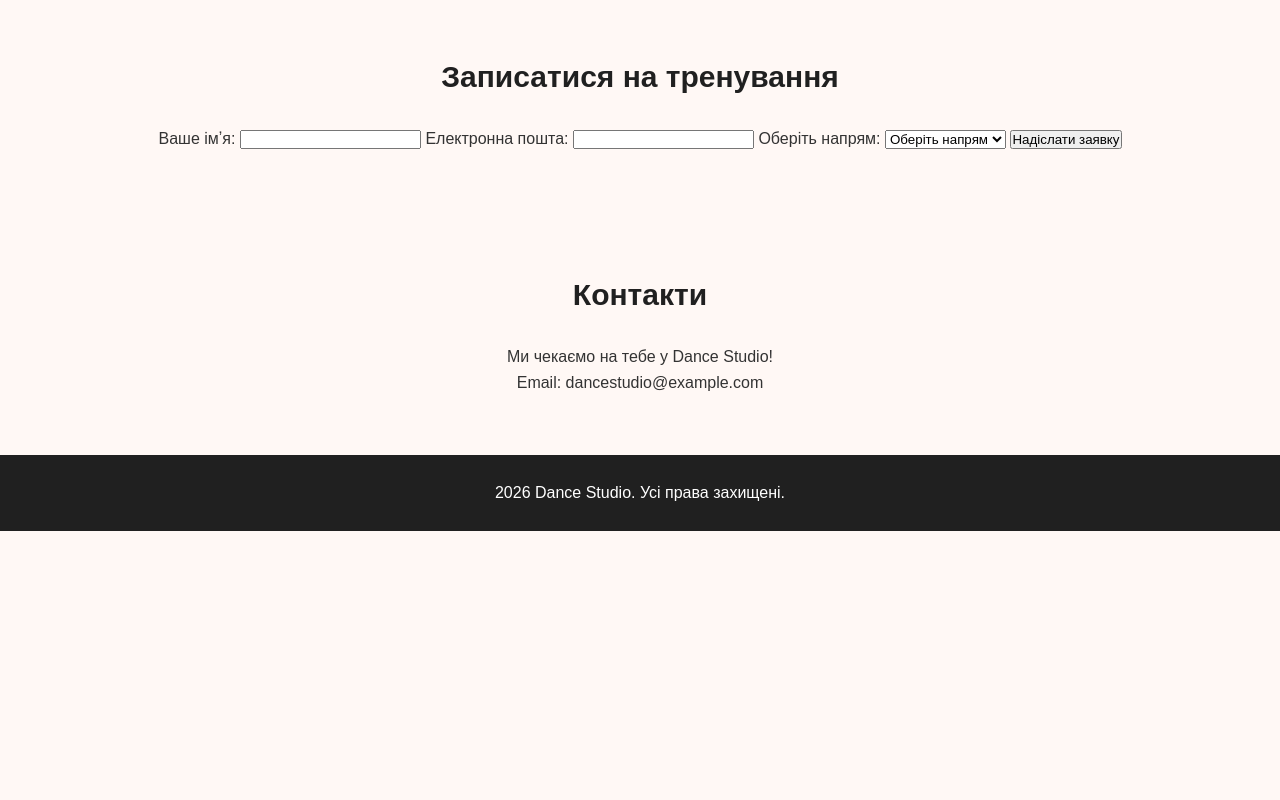
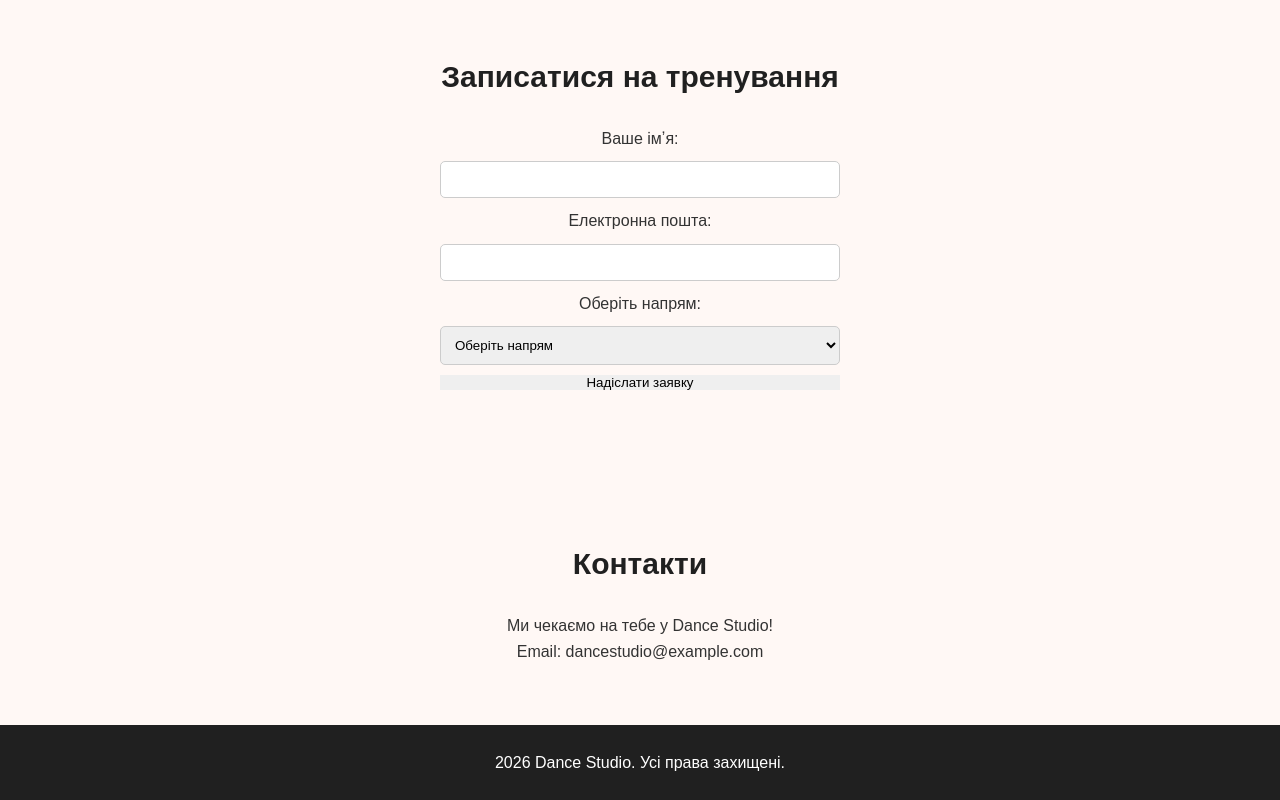
Before and after one commit to polinakravets07-cmd/dance.studio.lab3, a plain HTML site: page index.html in a window 1280 px wide. Shown: the part 1616-2416 px from the top of the page. Before the commit the page ends 2147 px from the top, so only its background shows below. Drawn offline with Linux system fonts and the light colour scheme.

Commit message:
Update style.css

```diff
--- a/style.css
+++ b/style.css
@@ -139,3 +139,22 @@ nav a.active {
 .filters button:hover {
     background-color: #b8cfaa;
 }
+#bookingForm {
+    display: flex;
+    flex-direction: column;
+    gap: 10px;
+    max-width: 400px;
+    margin: 20px auto;
+}
+#bookingForm input,
+#bookingForm select {
+    padding: 10px;
+    border: 1px solid #cccccc;
+    border-radius: 5px;
+}
+#bookingForm button {
+    padding: 12pxn
+    background-color: #dce8d5;
+    border: none;
+    cursor: pointer;
+}
```
